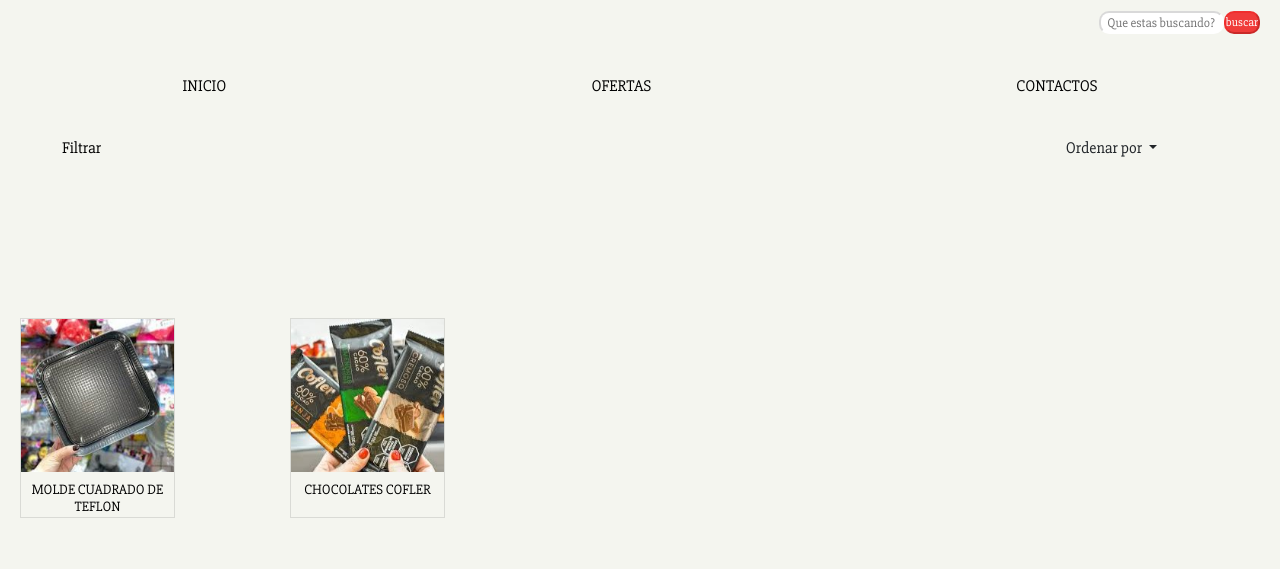
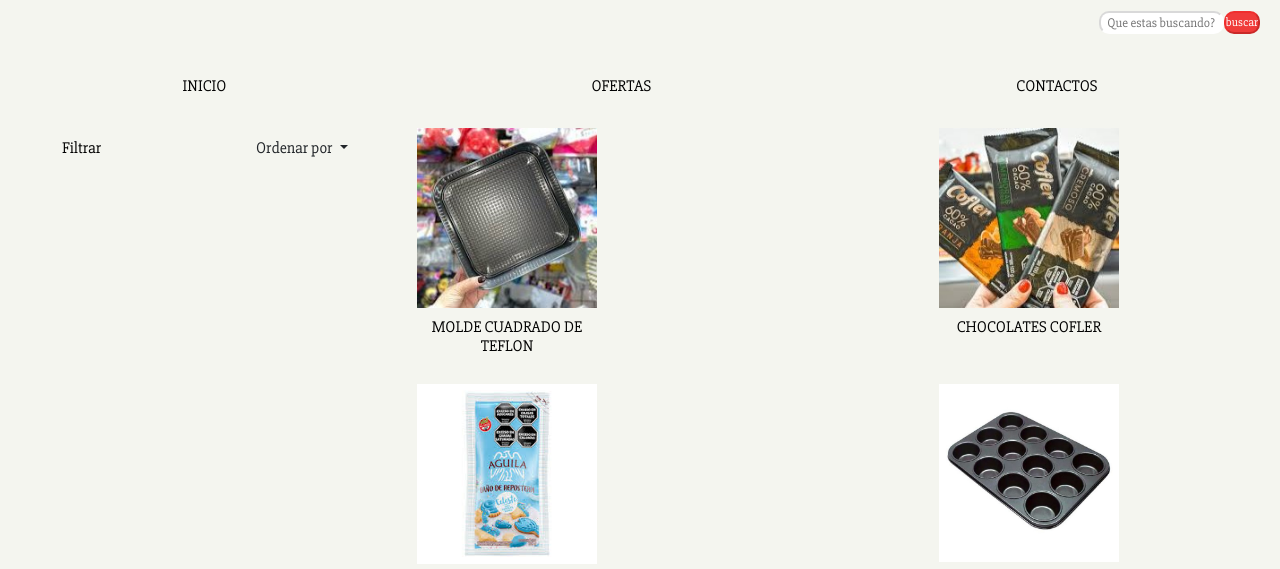
Before and after one commit to concealvarez/proyecto-capricornio-conce, a website: page pages/productos.html in a window 1280 px wide. Shown: the part 172-741 px from the top of the page. Drawn offline with nearby package versions, Linux system fonts and the light colour scheme.

Commit message:
[M]Cambios en el main

```diff
--- a/css/style.css
+++ b/css/style.css
@@ -4,24 +4,28 @@
     font-family: "Slabo 27px", serif;
 
 }
-body{
+
+body {
     Background-color: rgb(244, 245, 239);
 }
-.grid-container{
+
+.grid-container {
     display: grid;
     grid-template:
         "header" 300px
         "main" auto
-    "footer"1fr/
+        "footer" 1fr/
         100%;
 }
-header{
+
+header {
     grid-area: header;
     justify-content: center;
     display: flex;
     flex-wrap: wrap;
     Background-color: rgb(244, 245, 239);
 }
+
 .logo {
     width: 150px;
     margin-bottom: 50px;
@@ -30,12 +34,14 @@
 .logo img {
     width: 100%;
 }
-nav{
+
+nav {
     display: flex;
     width: 100%;
     height: 100px;
     flex-direction: column-reverse;
 }
+
 .buscador {
     display: flex;
     height: 30px;
@@ -43,6 +49,7 @@
     margin-bottom: 40px;
     margin-right: 20px;
 }
+
 .buscador button {
     background-color: rgba(239, 31, 31, 0.866);
     color: white;
@@ -52,28 +59,32 @@
     font-size: 12px;
     height: 23px;
 }
-.buscador input{
+
+.buscador input {
     font-size: 13px;
-    text-align:center;
+    text-align: center;
     width: 125px;
     height: 23px;
     border-radius: 10px;
     border-color: rgba(255, 255, 255, 0.451);
 }
-.categorias-contenedor{
+
+.categorias-contenedor {
     width: 100%;
     display: flex;
     justify-content: space-around;
     align-self: flex-end;
     margin-bottom: 30px;
 }
-.categorias a{
+
+.categorias a {
     color: black;
     text-decoration-line: none;
     text-transform: uppercase;
 }
 
-.ofertas { /*cambiar a un section aparte*/
+.ofertas {
+    /*cambiar a un section aparte*/
     width: 100%;
     background-image: url(../images/17b248fa1a70f1ea09788803466a0ebf.jpg);
 }
@@ -87,20 +98,24 @@
     border-radius: 10px;
     border-style: hidden;
 }
+
 /*main*/
-main{
+main {
     grid-area: main;
     Background-color: rgb(244 245 239);
 }
-.product-new{
+
+.product-new {
     height: 320px;
 }
+
 .sub-title {
     padding: 50px 0px;
     font-size: 35px;
     text-align: center;
     text-transform: uppercase;
 }
+
 .content {
     width: 100%;
     display: grid;
@@ -108,10 +123,12 @@
     gap: 20px 0px;
     justify-content: center;
 }
+
 .content a {
     text-decoration-line: none;
 
 }
+
 .img-new img {
     width: 100%
 }
@@ -129,14 +146,16 @@
     line-height: 10px;
     margin: 10px;
 }
+
 /*footer*/
 
-footer{
+footer {
     grid-area: footer;
     background-color: rgb(244 245 239);
     height: 500px;
     margin-top: 70px;
 }
+
 .ubic {
     display: flex;
     flex-wrap: wrap;
@@ -145,7 +164,7 @@
 }
 
 .ubic i {
-    padding: 25px  0px;
+    padding: 25px 0px;
     text-align: center;
     align-content: center;
     text-transform: uppercase;
@@ -175,93 +194,16 @@
     top: 25px;
 }
 
-/*producto-page*/
-.grid-container-prod{
-    display: grid;
-    grid-template:
-    "header" 300px
-    "sidebar"190px
-    "main" 1fr
-    "footer"150px/
-      100%;
-}
-.form-check-input:checked{
-    background-color: #b91111;
-    border-color: #b91111;
-}
-/*sidebar*/
-.sidebar{
-    grid-area: sidebar;
-    display: flex;
-    justify-content: center;
-    width: 100%;
-}
-.dropdown-toggle{
-    padding-right: 150px;
-}
-.navbar{
-    height: 50px;
-}
-h5{
-    font-family:"Slabo 27px", serif;
-    font-size: 16px;
-    color: #000000;
-}
-.navbar-toggler{
-    border: none;
-    padding-left: 50px;
-}
-.contenedor-checklist{
-    display: flex;
-    flex-direction: column;
-}
-/*main*/
-.conteiner-grid{
-    display: grid;
-    grid-template-columns: repeat(2, 200px);
-    grid-template-rows: repeat(5, 200px);
-    gap: 70px;
-    margin-left: 20px;
-}
-.products{
-    display: flex;
-    flex-wrap: wrap;
-    justify-content: center;
-    width: 155px;
-    height: auto;
-    border-style: solid;
-    border-color: #0000001c;
-    border-width: 1px;
-}
-.products:hover{
-    zoom: 120%;
-    border: none;
-}
-.contenedor-product img{
-    width: 100%;
-}
-.contenedor-product h3{
-    font-size: 14px;
-    text-align: center;
-    margin-top: 10px;
-}
-.conteiner-grid a{
-    text-decoration: none;
-    color: #000000;
-    text-transform: uppercase;
-}
-/*footer*/
-@media (min-width: 600px){
-    .grid-container{
+@media (min-width: 600px) {
+    .grid-container {
         display: grid;
         gap: 20px;
         grid-template:
-    "header header" repeat(2, 1fr)
-    "main main" repeat(2, auto)
-    "footer footer" repeat(2, 200px)/
-    1fr       1fr;
+            "header header" repeat(2, 1fr) "main main" repeat(2, auto) "footer footer" repeat(2, 200px)/
+            1fr 1fr;
     }
-    .content{
+
+    .content {
         padding-top: 20px;
         display: grid;
         grid-template-rows: repeat(2, 1fr);
@@ -271,15 +213,169 @@
 
     }
 }
-@media (min-width: 1100px){
-    .grid-container{
+
+@media (min-width: 1100px) {
+    .grid-container {
         display: grid;
         gap: 20px;
         grid-template:
-        "header header header" repeat(3, 1fr)
-        "main main main" repeat(3, auto)
-        "footer footer footer" repeat(3, 200px)/
-        1fr       1fr     1fr;
+            "header header header" repeat(3, 1fr) "main main main" repeat(3, auto) "footer footer footer" repeat(3, 200px)/
+            1fr 1fr 1fr;
+    }
+
+    .content {
+        padding-top: 20px;
+        display: grid;
+        grid-template-columns: repeat(4, 1fr);
+        justify-items: center;
+    }
+}
+
+/*producto-page*/
+.grid-container-prod {
+    display: grid;
+    grid-template:
+        "header" 300px
+        "sidebar" 190px
+        "main" 1fr
+        "footer" 150px/
+        100%;
+}
+
+.form-check-input:checked {
+    background-color: #b91111;
+    border-color: #b91111;
+}
+
+/*sidebar*/
+.sidebar {
+    grid-area: sidebar;
+    display: flex;
+    justify-content: center;
+    width: 100%;
+}
+
+.dropdown-toggle {
+    padding-right: 150px;
+}
+
+.navbar {
+    height: 50px;
+}
+
+h5 {
+    font-family: "Slabo 27px", serif;
+    font-size: 16px;
+    color: #000000;
+}
+
+.navbar-toggler {
+    border: none;
+    padding-left: 50px;
+}
+
+.contenedor-checklist {
+    display: flex;
+    flex-direction: column;
+}
+
+/*main*/
+.main-producto {
+    display: flex;
+    justify-content: space-around;
+}
+
+.conteiner-grid {
+    width: 100%;
+    display: grid;
+    grid-template-rows: repeat(5, 1fr);
+    grid-template-columns: repeat(2, 1fr);
+    ;
+    gap: 20px;
+    justify-items: center;
+    justify-content: space-around;
+}
+
+.products {
+    display: flex;
+    flex-wrap: wrap;
+    justify-content: center;
+    width: 120px;
+    height: auto;
+}
+
+.products:hover {
+    zoom: 120%;
+    border: none;
+}
+
+.contenedor-product img {
+    width: 100%;
+}
+
+.contenedor-product h3 {
+    font-size: 12px;
+    text-align: center;
+    margin-top: 10px;
+}
+
+.conteiner-grid a {
+    text-decoration: none;
+    color: #000000;
+    text-transform: uppercase;
+}
+
+/*footer*/
+.footer-productos {
+    height: 0px
+}
+
+@media (min-width:350px) {
+    .products {
+        width: 150px;
+    }
+
+    .contenedor-product h3 {
+        font-size: 15px;
+    }
+
+}
+
+@media (min-width:510px) {
+    .products {
+        width: 160px;
+    }
+
+    .contenedor-product h3 {
+        font-size: 17px;
+    }
+
+}
+
+@media (min-width:600px) {
+    .conteiner-grid {
+        gap: 50px, 0px;
+    }
+
+    .products {
+        width: 180px;
+    }
+
+    .contenedor-product h3 {
+        font-size: 16px;
+    }
+
+}
+
+@media (min-width:900px) {
+    .grid-container-prod {
+        display: grid;
+        grid-template:
+            "header header header" 1fr
+            "sidebar main main" auto
+            "sidebar main main" auto
+            "footer footer footer" 200px/
+            20%     40%   40%;
     }
     .content{
         padding-top: 20px;
@@ -288,3 +384,77 @@
         justify-items: center;
     }
 }
+/*ofertas-page*/
+.grid-container-oferta{
+    display: grid;
+    grid-template:
+    "header" 300px
+    "sidebar"80px
+    "main"1fr
+    "footer"50px/
+     100%;
+}
+.sidebar-ofertas{
+    position: relative;
+}
+.offcanvas-body{
+    margin-left: 20px;
+}
+.navbar-nav{
+    position: absolute;
+    z-index: 1;
+}
+@media (min-width:350px) {
+    .products {
+        width: 150px;
+    }
+
+    .contenedor-product h3 {
+        font-size: 15px;
+    }
+
+}
+
+@media (min-width:510px) {
+    .products {
+        width: 160px;
+    }
+
+    .contenedor-product h3 {
+        font-size: 17px;
+    }
+
+}
+
+@media (min-width:600px) {
+    .conteiner-grid {
+        gap: 50px, 0px;
+    }
+
+    .products {
+        width: 180px;
+    }
+
+    .contenedor-product h3 {
+        font-size: 16px;
+    }
+
+}
+
+@media (min-width:900px) {
+    .grid-container-prod {
+        display: grid;
+        grid-template:
+            "header header header" 1fr
+            "sidebar main main" auto
+            "sidebar main main" auto
+            "footer footer footer" 200px/
+            20%     40%   40%;
+    }
+    .content{
+        padding-top: 20px;
+        display: grid;
+        grid-template-columns: repeat(4, 1fr);
+        justify-items: center;
+    }
+}
```
Also changed, not shown: Index.html (+4 -4 lines), pages/ofertas.html (+3 -3 lines). Lines whose indentation alone changed are shown as unchanged.
